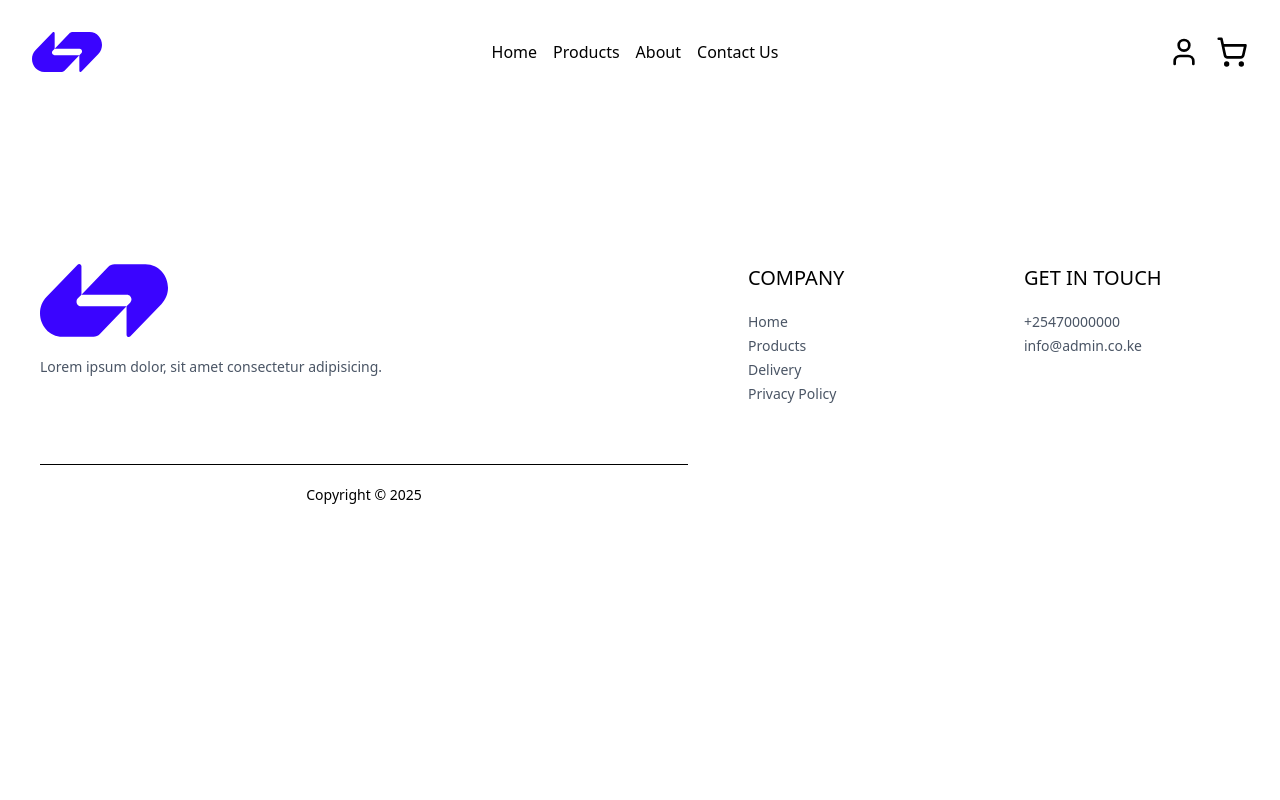
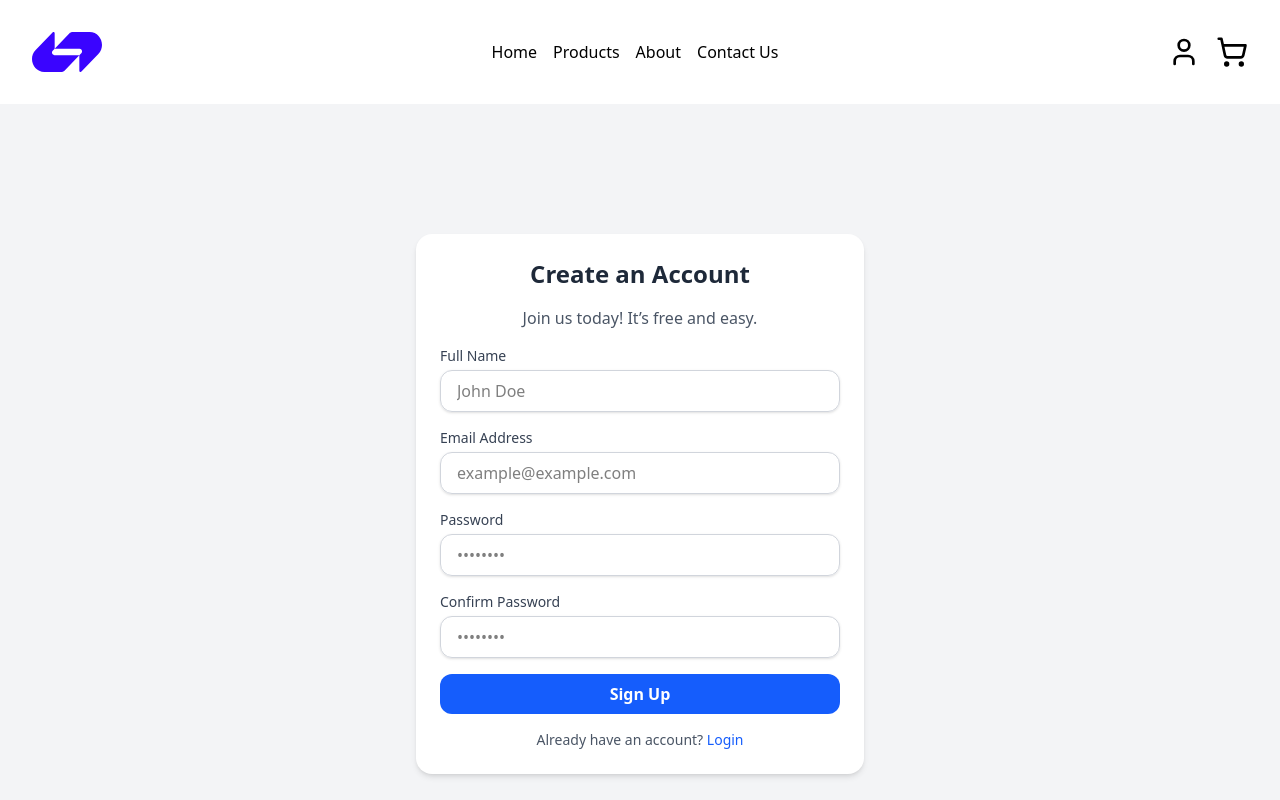
Before and after one commit to GDSC-UoE/E-commerce_fe, a React (Vite) app: page /sign-up in a window 1280 px wide. Shown: the top 800 px of the page. Built offline with nearby package versions, Linux system fonts and the light colour scheme.

Commit message:
Add Login and Sign Up pages; update routing in App component and Navbar

```diff
--- a/src/App.jsx
+++ b/src/App.jsx
@@ -6,6 +6,8 @@ import LandingPage from './pages/LandingPage'
 import { Route, Routes } from 'react-router-dom'
 import ProductPage from './pages/ProductPage'
 import { ShopContext } from './context/ShopContext'
+import LoginPage from './pages/LoginPage'
+import SignUpPage from './pages/SignUpPage'
 
 function App() {
   // Global states
@@ -18,6 +20,8 @@ function App() {
         <Routes>
           <Route path="/" element={<LandingPage />} />
           <Route path="/product/:productId" element={<ProductPage />} />
+          <Route path="/login" element={<LoginPage />} />
+          <Route path="/sign-up" element={<SignUpPage />} />
         </Routes>
         <Footer />
       </div>
--- a/src/components/Navbar.jsx
+++ b/src/components/Navbar.jsx
@@ -1,6 +1,7 @@
 import { MenuIcon, ShoppingCartIcon, User, XIcon } from 'lucide-react';
 import React, { useState } from 'react'
 import MobileMenu from './MobileMenu';
+import { Link } from 'react-router-dom';
 
 function Navbar() {
     // Toggle Mobile Menu
@@ -16,12 +17,12 @@ function Navbar() {
                 <img src="/web-logo.svg" alt="" />
             </div>
 
-            {/* Nav Links */}
+            {/* Nav Links  */}
             <ul className='hidden md:flex gap-4'>
-                <li>Home</li>
-                <li>Products</li>
-                <li>About</li>
-                <li>Contact Us</li>
+                <li><Link to="/">Home</Link></li>
+                <li><Link to="/products">Products</Link></li>
+                <li><Link to="/about">About</Link></li>
+                <li><Link to="/contact">Contact Us</Link></li>
             </ul>
 
             {/* Cart button / User Icon */}
--- /dev/null
+++ b/src/pages/LoginPage.jsx
@@ -0,0 +1,53 @@
+import React from 'react';
+import { Link } from 'react-router-dom';
+
+function LoginPage() {
+    return (
+        <div className="min-h-screen flex items-center justify-center bg-gray-100">
+            <div className="w-full max-w-md bg-white rounded-2xl shadow-md p-6 space-y-4">
+                <h2 className="text-2xl font-bold text-center text-gray-800">Welcome Back</h2>
+                <p className="text-center text-gray-600">Login to your account</p>
+                <form className="space-y-4">
+                    <div>
+                        <label htmlFor="email" className="block text-sm font-medium text-gray-700">Email Address</label>
+                        <input
+                            type="email"
+                            id="email"
+                            placeholder="example@example.com"
+                            className="mt-1 block w-full px-4 py-2 border border-gray-300 rounded-xl shadow-sm focus:outline-none focus:ring-2 focus:ring-blue-500"
+                            required
+                        />
+                    </div>
+                    <div>
+                        <label htmlFor="password" className="block text-sm font-medium text-gray-700">Password</label>
+                        <input
+                            type="password"
+                            id="password"
+                            placeholder="••••••••"
+                            className="mt-1 block w-full px-4 py-2 border border-gray-300 rounded-xl shadow-sm focus:outline-none focus:ring-2 focus:ring-blue-500"
+                            required
+                        />
+                    </div>
+                    <div className="flex items-center justify-between">
+                        <label className="flex items-center">
+                            <input type="checkbox" className="h-4 w-4 text-blue-600 focus:ring-blue-500 border-gray-300 rounded" />
+                            <span className="ml-2 text-sm text-gray-600">Remember me</span>
+                        </label>
+                        <Link to="/forgot-password" className="text-sm text-blue-600 hover:underline">Forgot password?</Link>
+                    </div>
+                    <button
+                        type="submit"
+                        className="w-full bg-blue-600 hover:bg-blue-700 text-white font-bold py-2 rounded-xl transition duration-300"
+                    >
+                        Sign In
+                    </button>
+                </form>
+                <p className="text-center text-sm text-gray-600">
+                    Don't have an account? <Link to="/sign-up" className="text-blue-600 hover:underline">Sign up</Link>
+                </p>
+            </div>
+        </div>
+    );
+}
+
+export default LoginPage;
--- /dev/null
+++ b/src/pages/SignUpPage.jsx
@@ -0,0 +1,66 @@
+import React from 'react';
+import { Link } from 'react-router-dom';
+
+function SignUpPage() {
+    return (
+        <div className="min-h-screen flex items-center justify-center bg-gray-100">
+            <div className="w-full max-w-md bg-white rounded-2xl shadow-md p-6 space-y-4">
+                <h2 className="text-2xl font-bold text-center text-gray-800">Create an Account</h2>
+                <p className="text-center text-gray-600">Join us today! It’s free and easy.</p>
+                <form className="space-y-4">
+                    <div>
+                        <label htmlFor="fullname" className="block text-sm font-medium text-gray-700">Full Name</label>
+                        <input
+                            type="text"
+                            id="fullname"
+                            placeholder="John Doe"
+                            className="mt-1 block w-full px-4 py-2 border border-gray-300 rounded-xl shadow-sm focus:outline-none focus:ring-2 focus:ring-blue-500"
+                            required
+                        />
+                    </div>
+                    <div>
+                        <label htmlFor="email" className="block text-sm font-medium text-gray-700">Email Address</label>
+                        <input
+                            type="email"
+                            id="email"
+                            placeholder="example@example.com"
+                            className="mt-1 block w-full px-4 py-2 border border-gray-300 rounded-xl shadow-sm focus:outline-none focus:ring-2 focus:ring-blue-500"
+                            required
+                        />
+                    </div>
+                    <div>
+                        <label htmlFor="password" className="block text-sm font-medium text-gray-700">Password</label>
+                        <input
+                            type="password"
+                            id="password"
+                            placeholder="••••••••"
+                            className="mt-1 block w-full px-4 py-2 border border-gray-300 rounded-xl shadow-sm focus:outline-none focus:ring-2 focus:ring-blue-500"
+                            required
+                        />
+                    </div>
+                    <div>
+                        <label htmlFor="confirm-password" className="block text-sm font-medium text-gray-700">Confirm Password</label>
+                        <input
+                            type="password"
+                            id="confirm-password"
+                            placeholder="••••••••"
+                            className="mt-1 block w-full px-4 py-2 border border-gray-300 rounded-xl shadow-sm focus:outline-none focus:ring-2 focus:ring-blue-500"
+                            required
+                        />
+                    </div>
+                    <button
+                        type="submit"
+                        className="w-full bg-blue-600 hover:bg-blue-700 text-white font-bold py-2 rounded-xl transition duration-300"
+                    >
+                        Sign Up
+                    </button>
+                </form>
+                <p className="text-center text-sm text-gray-600">
+                    Already have an account? <Link to="/login" className="text-blue-600 hover:underline">Login</Link>
+                </p>
+            </div>
+        </div>
+    );
+}
+
+export default SignUpPage;
```
